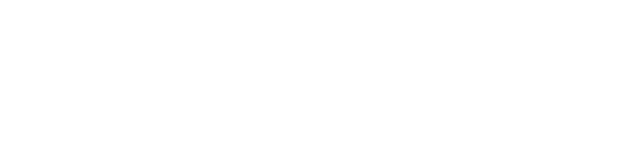
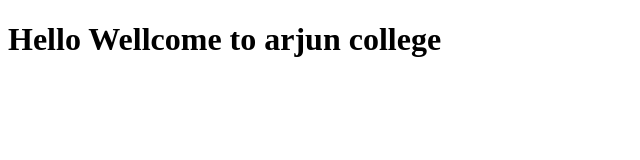
Before and after one commit to elginjoseph6/actdemo, a plain HTML site: page index.html in a window 1280 px wide. Shown: the whole page, without its empty margins (0-640 px from the left). Drawn offline with Linux system fonts and the light colour scheme.

Commit message:
added html

```diff
--- a/index.html
+++ b/index.html
@@ -6,6 +6,7 @@
     <title>Arjun college of technology</title>
 </head>
 <body>
+    <h1>Hello Wellcome to arjun college</h1>
 
 </body>
 </html>
```
